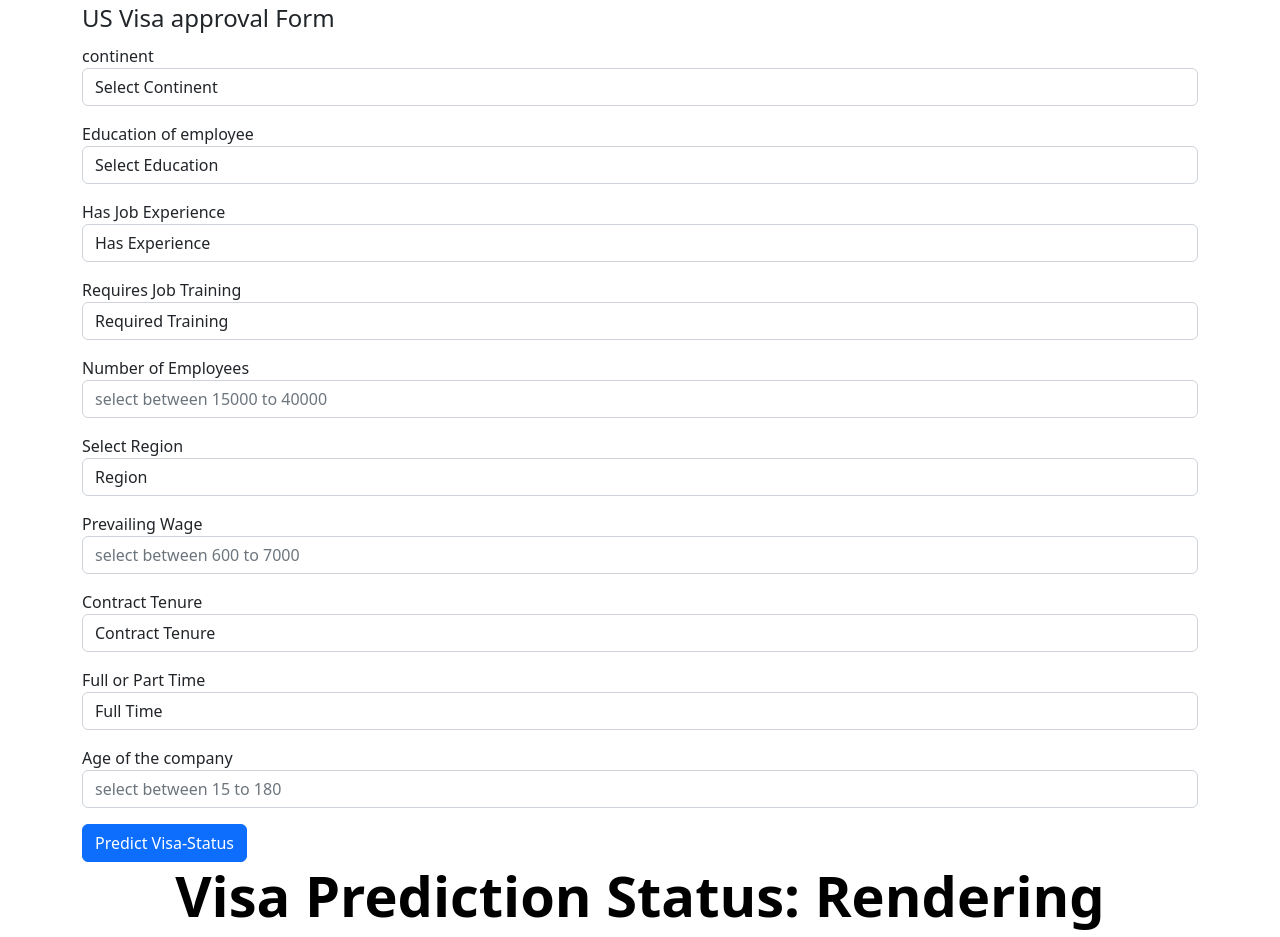
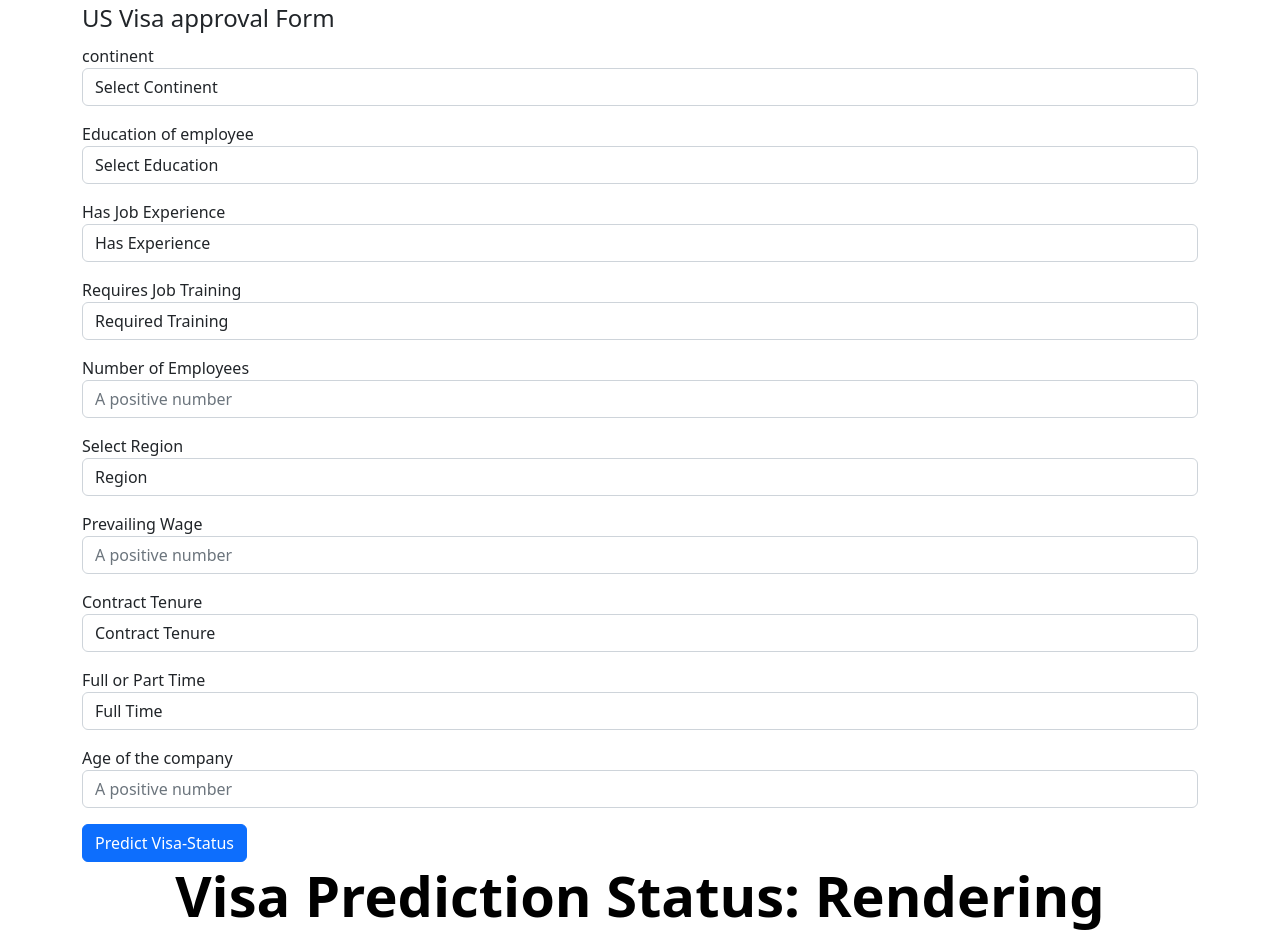
Before and after one commit to Sandeep-Pasumarthi/US-Visa-Approval, a FastAPI app: page / in a window 1280 px wide. Run offline with FastAPI, Linux system fonts and the light colour scheme; some libraries are stand-ins or nearby versions.

Commit message:
app added

```diff
--- a/app.py
+++ b/app.py
@@ -1,4 +1,5 @@
 from src.constants import APP_HOST, APP_PORT
+from src.pipeline.training import TrainingPipeline
 from src.pipeline.prediction import Data, Classifier
 
 from fastapi import FastAPI, Request
@@ -49,6 +50,12 @@ class DataForm:
 async def index(request: Request):
     return templates.TemplateResponse("usvisa.html", {"request": request, "context": "Rendering"})
 
+@app.get("/train")
+async def train(request: Request):
+    pipeline = TrainingPipeline()
+    pipeline.run()
+    return templates.TemplateResponse("usvisa.html", {"request": request, "context": "Training Completed"})
+
 @app.post("/")
 async def predict(request: Request):
     form = DataForm(request)
--- a/src/aws/s3.py
+++ b/src/aws/s3.py
@@ -37,7 +37,7 @@ class SimpleStorageService:
         file_objs = func(file_objs)
         return file_objs
 
-    def load_pkl_file(self, model_name: str, bucket_name: str, model_dir: str) -> object:
+    def load_pkl_file(self, model_name: str, bucket_name: str, model_dir: str=None) -> object:
         func = lambda: model_name if model_dir is None else model_dir + "/" + model_name
         model_path = func()
         file_obj = self.get_file_obj(model_path, bucket_name)
--- a/src/constants/__init__.py
+++ b/src/constants/__init__.py
@@ -40,7 +40,7 @@ AWS_SECRET_ACCESS_KEY_ENV_KEY = "AWS_SECRET_ACCESS_KEY"
 AWS_REGION_NAME = "ap-south-1"
 
 MODEL_EVALUATION_CHANGE_THRESHOLD_SCORE: float = 0.02
-MODEL_BUCKET_NAME = "uvisaapprovalmodel"
+MODEL_BUCKET_NAME = "usvisaapprovalmodel"
 MODEL_PUSHER_S3_KEY = "model-registry"
 
 APP_HOST = "0.0.0.0"
--- a/templates/usvisa.html
+++ b/templates/usvisa.html
@@ -57,7 +57,7 @@
 
                       <div class="mb-3">
                         <label for="no_of_employees">Number of Employees</label>
-                        <input type="number" class="form-control" id="no_of_employees" name="no_of_employees" min="14500" max="40000" placeholder="select between 15000 to 40000" required="required">
+                        <input type="number" class="form-control" id="no_of_employees" name="no_of_employees" min="0" placeholder="A positive number" required="required">
                       </div>
 
                       <div class="mb-3">
@@ -74,7 +74,7 @@
 
                       <div class="mb-3">
                         <label for="prevailing_wage">Prevailing Wage</label>
-                        <input type="number" class="form-control" id="prevailing_wage" name="prevailing_wage" min="600" max="70000" placeholder="select between 600 to 7000" required="required">
+                        <input type="number" class="form-control" id="prevailing_wage" name="prevailing_wage" min="0" placeholder="A positive number" required="required">
                       </div>
 
 
@@ -101,7 +101,7 @@
 
                       <div class="mb-3">
                         <label for="company_age">Age of the company</label>
-                        <input type="number" class="form-control" id="company_age" name="company_age" min="15" max="180" placeholder="select between 15 to 180" required="required">
+                        <input type="number" class="form-control" id="company_age" name="company_age" min="0" max="180" placeholder="A positive number" required="required">
                       </div>
 
                         <input class="btn btn-primary" type="submit" value="Predict Visa-Status" required />
```
Also changed, not shown: 1 other file.
